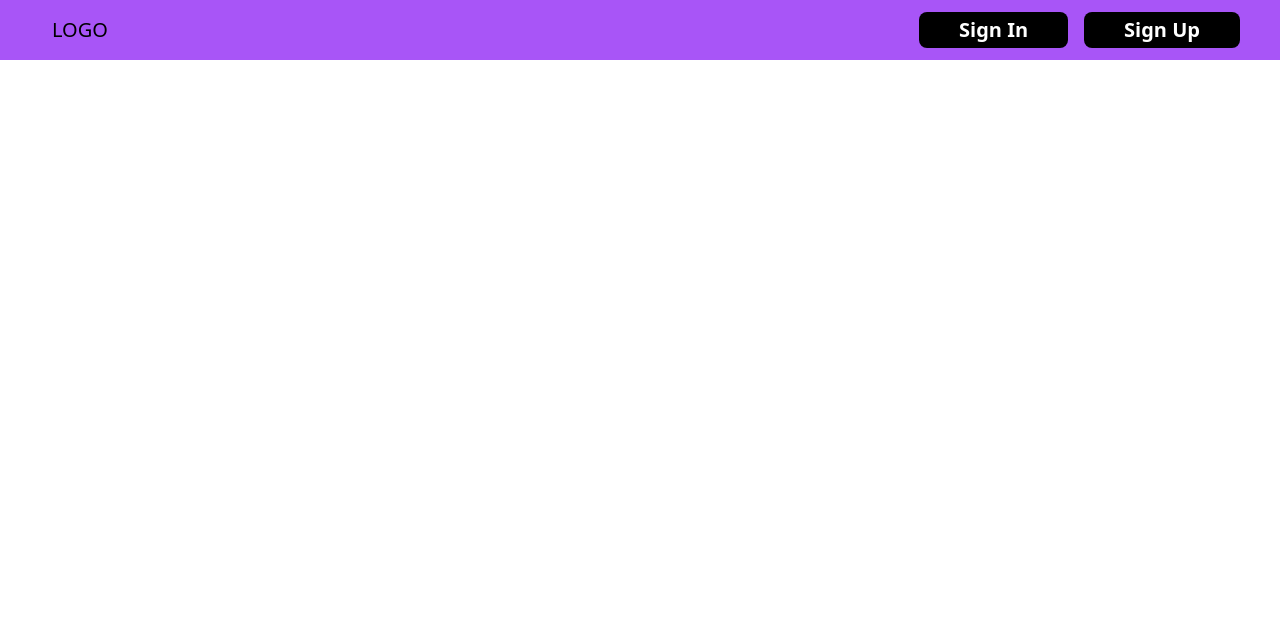
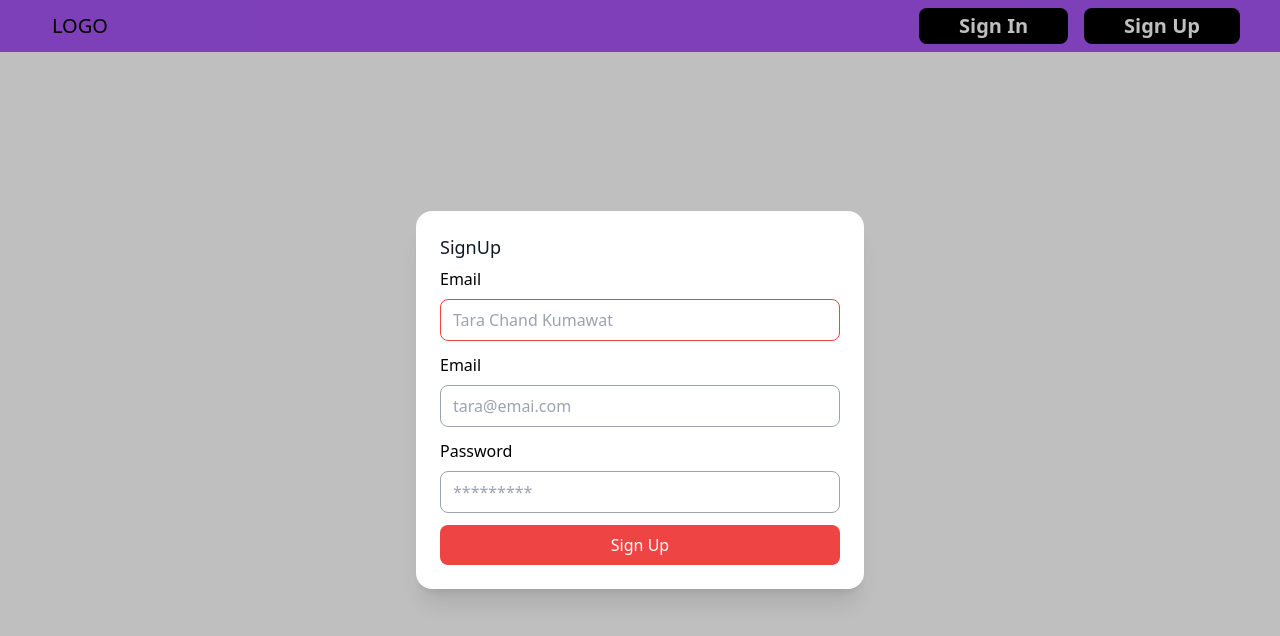
Before and after one commit to tara122333/Tara-Mern-Stack, a React (Create React App) app in the folder client/: page / in a window 1280 px wide. Both pictures are taken after a click on the button "Sign Up". Shown: the top 636 px of the page. Built offline with nearby package versions, Linux system fonts and the light colour scheme; the HTML template or start-up script is replaced by a standard one.

Commit message:
sign up design Done

```diff
--- a/client/package.json
+++ b/client/package.json
@@ -3,12 +3,14 @@
   "version": "0.1.0",
   "private": true,
   "dependencies": {
+    "@headlessui/react": "^1.6.6",
     "@testing-library/jest-dom": "^5.16.5",
     "@testing-library/react": "^13.3.0",
     "@testing-library/user-event": "^13.5.0",
     "react": "^18.2.0",
     "react-dom": "^18.2.0",
     "react-scripts": "5.0.1",
+    "redux": "^4.2.0",
     "web-vitals": "^2.1.4"
   },
   "scripts": {
--- /dev/null
+++ b/client/src/Components/Auth/Signup.jsx
@@ -0,0 +1,113 @@
+import { Dialog, Transition } from '@headlessui/react'
+import { Fragment, useState } from 'react'
+
+export default function SignUp({isOpen,setIsOpen}) {
+
+    const [userData,setUserData] = useState({
+        fullname : "",
+        password : "",
+        email : ""
+    });
+
+    const handleChange = (e) =>{
+        setUserData((prev) => ({ ...prev, [e.target.id]: e.target.value }));
+    }
+
+  function closeModal() {
+    setIsOpen(false)
+  }
+
+  const submit = () => {
+    setUserData({
+      email: "",
+      password: "",
+      fullname: "",
+    });
+  };
+
+
+  return (
+    <>
+      <Transition appear show={isOpen} as={Fragment}>
+        <Dialog as="div" className="relative z-10" onClose={closeModal}>
+          <Transition.Child
+            as={Fragment}
+            enter="ease-out duration-300"
+            enterFrom="opacity-0"
+            enterTo="opacity-100"
+            leave="ease-in duration-200"
+            leaveFrom="opacity-100"
+            leaveTo="opacity-0"
+          >
+            <div className="fixed inset-0 bg-black bg-opacity-25" />
+          </Transition.Child>
+
+          <div className="fixed inset-0 overflow-y-auto">
+            <div className="flex min-h-full items-center justify-center p-4 text-center">
+              <Transition.Child
+                as={Fragment}
+                enter="ease-out duration-300"
+                enterFrom="opacity-0 scale-95"
+                enterTo="opacity-100 scale-100"
+                leave="ease-in duration-200"
+                leaveFrom="opacity-100 scale-100"
+                leaveTo="opacity-0 scale-95"
+              >
+                <Dialog.Panel className="w-full max-w-md transform overflow-hidden rounded-2xl bg-white p-6 text-left align-middle shadow-xl transition-all">
+                  <Dialog.Title
+                    as="h3"
+                    className="text-lg font-medium leading-6 text-gray-900"
+                  >
+                    SignUp
+                  </Dialog.Title>
+                  <diV className="mt-2 flex flex-col gap-3 w-full">
+                    {/* <button onClick={googlesignin} className="py-2 justify-center rounded-lg flex items-center gap-2 w-full border border-gray-400 bg-white text-gray-700 hover:bg-gray-100">
+                        SignUp With Google <FcGoogle />
+                    </button> */}
+                    <form className="flex flex-col gap-3">
+                        <div className=" w-full flex flex-col gap-2">
+                            <label htmlFor="fullname">Email</label>
+                            <input type="text" name="fullname"
+                            id="fullname"
+                            value={userData.fullname}
+                            onChange={handleChange}
+                            placeholder="Tara Chand Kumawat"
+                            className="w-full border border-gray-400 px-3 py-2 rounded-lg focus:outline-none focus:border-red-500"
+                            />
+                        </div>
+                        <div className=" w-full flex flex-col gap-2">
+                            <label htmlFor="email">Email</label>
+                            <input type="text" name="email"
+                            id="email"
+                            value={userData.email}
+                            onChange={handleChange}
+                            placeholder="tara@emai.com"
+                            className="w-full border border-gray-400 px-3 py-2 rounded-lg focus:outline-none focus:border-red-500"
+                            />
+                        </div>
+                        <div className="w-full flex flex-col gap-2">
+                            <label htmlFor="password">Password</label>
+                            <input
+                                type="password"
+                                id="password"
+                                placeholder="*********"
+                                name="password"
+                                value={userData.password}
+                                onChange={handleChange}
+                                className="w-full border border-gray-400 px-3 py-2 rounded-lg focus:outline-none focus:border-red-500"
+                            />
+                        </div>
+                        <div className="w-full  text-center bg-red-500 text-white py-2 rounded-lg cursor-pointer" onClick={submit}>
+                            Sign Up
+                        </div>
+                    </form>
+                  </diV>
+                </Dialog.Panel>
+              </Transition.Child>
+            </div>
+          </div>
+        </Dialog>
+      </Transition>
+    </>
+  )
+}
--- a/client/src/Components/Navbar/Navbar.jsx
+++ b/client/src/Components/Navbar/Navbar.jsx
@@ -1,4 +1,6 @@
 import React from 'react'
+import { useState } from 'react'
+import SignUp from '../Auth/Signup'
 
 const NavbarSM = () =>{
     return(
@@ -7,8 +9,7 @@ const NavbarSM = () =>{
         </>
     )
 }
-const NavbarLg = () =>{
-
+const NavbarLg = ({SignIn,SignUp}) =>{
     return(
         <>
             <div className='flex justify-between items-center bg-purple-500 w-full px-10 py-2'>
@@ -34,14 +35,12 @@ const NavbarLg = () =>{
                                 </h3>
                             </a>
                         </div>   */}
+
+                    </div>
                         <div className='flex items-center gap-4'>
                             <button className='px-10 py-1 font-semibold text-xl text-white bg-black rounded-lg hover:bg-red-500'>Sign In</button>
-                            <button className='px-10 py-1 font-semibold text-xl text-white bg-black rounded-lg hover:bg-red-500'>Sign Up</button>
+                            <button onClick={SignUp} className='px-10 py-1 font-semibold text-xl text-white bg-black rounded-lg hover:bg-red-500'>Sign Up</button>
                         </div>
-                    </div>
-                    <div>
-
-                    </div>
                 </div>
             </div>
         </>
@@ -49,13 +48,17 @@ const NavbarLg = () =>{
 }
 
 const Navbar = () => {
+    const [openSignup, setOpenSignup] = useState(false);
+
+    const openSignUpmodal = () => setOpenSignup(true);
   return (
     <>
+        <SignUp isOpen={openSignup} setIsOpen={setOpenSignup}/>
         <div className='flex lg:hidden'>
             <NavbarSM />
         </div>
-        <div className='hidden lg:flex' >
-            <NavbarLg />
+        <div className='hidden lg:flex'>
+            <NavbarLg SignUp={openSignUpmodal} />
         </div>
     </>
   )
```
Also changed, not shown: client/src/Components/Auth/Signin.jsx (added), client/src/Components/ggg.jsx (added), client/src/Redux/Reducer/Auth/Auth.action.js (added), client/src/Redux/Reducer/Auth/Auth.reducer.js (added), client/src/Redux/Reducer/Auth/Auth.type.js (added), client/src/Redux/Reducer/rootReducer.js (added), client/src/Redux/store.js (added), 1 other file (tests, documents, lock files or other folders).
